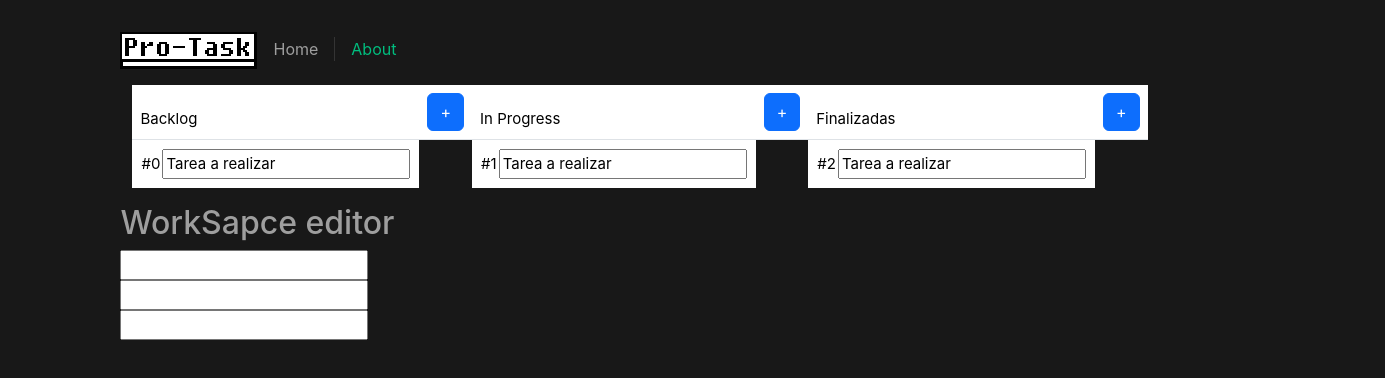
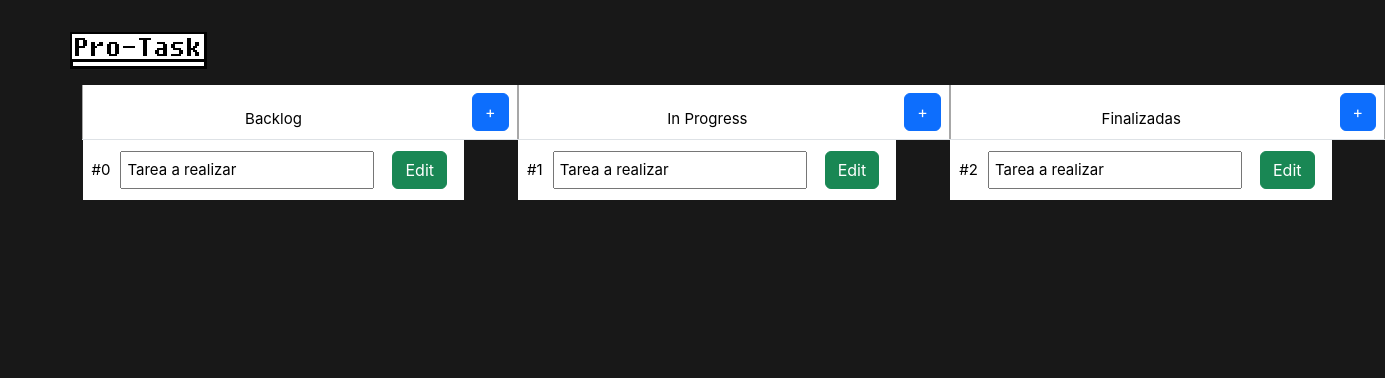
Before and after one commit to RominaSaravia/adminDeTareas, a Vue app in the folder vue-app/: page / in a window 1280 px wide. Shown: the top 378 px of the page, 1385 px wide, since content can reach past the window. Built offline with nearby package versions, Linux system fonts and the light colour scheme.

Commit message:
last changes

```diff
--- a/vue-app/src/App.vue
+++ b/vue-app/src/App.vue
@@ -7,9 +7,9 @@ import HelloWorld from './components/HelloWorld.vue'
   <header>
     <div class="wrapper">
       <nav>
-        <img src="./assets/logo-task.png" alt="Pro-task">
-        <RouterLink to="/">Home</RouterLink>
-        <RouterLink to="/about">About</RouterLink>
+        <img src="./assets/logo-task.png" alt="Pro-task" id="page-logo">
+        <!-- <RouterLink to="/">Home</RouterLink> -->
+        <!-- <RouterLink to="/about">About</RouterLink> -->
       </nav>
     </div>
   </header>
@@ -79,4 +79,24 @@ nav a:first-of-type {
     margin-top: 1rem;
   }
 }
+
+#page-logo:hover{
+        animation: logoMove 2s;
+        animation-fill-mode: forwards;
+        animation-timing-function: ease;
+        animation-iteration-count: 1;
+    }
+
+    @keyframes logoMove {
+        from{
+            left: 0px;
+            top: 0px;
+
+        }
+        to{
+            top: 10px;
+            transform: rotate(360deg) scale(0.9);
+
+        }
+    }
 </style>
--- a/vue-app/src/components/ModalForm.vue
+++ b/vue-app/src/components/ModalForm.vue
@@ -21,8 +21,8 @@ export default {
     },
     data: function () {
         return {
-          modaltaskName: reactive("task"),
-          modaltableName:reactive("Backlog"),
+          modaltaskName: reactive("new Task"),
+          modaltableName:reactive(""),
         }
     }, components: {},
     methods: {},
@@ -54,6 +54,8 @@ export default {
         console.log('table call ',this.taskList);
     }
 }
+
+
 </script>
 
 <template>
--- a/vue-app/src/components/ModalFormV2.vue
+++ b/vue-app/src/components/ModalFormV2.vue
@@ -1,46 +1,112 @@
 <script setup>
-import { ref, reactive } from 'vue'
+// import { ref, reactive } from 'vue'
 
-let modaltaskName = "task";
-let modaltableName = "Backlog";
-let miVar = reactive('valorrrr');
+// let modaltaskName = "task";
+// let modaltableName = "Backlog";
+// let miVar = reactive('valorrrr');
 
 </script>
 
-<!-- <script>
+<script>
 import { reactive } from 'vue'
 
 export default {
     setup: () => {
 
     },
+    props: {
+      workTablesOptions: {
+            type: Array,
+            required: true,
+        },
+    },
     data: function () {
         return {
-          modaltaskName: reactive("task"),
-          modaltableName:reactive("Backlog"),
+          modaltaskName: reactive(""),
+          modaltaskId: reactive(""),
+          modaltaskStatus: reactive(""),
+          modaltableName:reactive(""),
         }
     }, components: {},
     methods: {},
     mounted() {
+      const editModal = document.getElementById('editModal')
+      if (editModal) {
+        editModal.addEventListener('show.bs.modal', event => {
+        // Button that triggered the modal
+        const button = event.relatedTarget
+        // Extract info from data-bs-* attributes
+        const recipient = button.getAttribute('data-bs-whatever')
+        const taskName = button.getAttribute('data-bs-taskNombre')
+        const taskId = button.getAttribute('data-bs-taskId')
+        // If necessary, you could initiate an Ajax request here
+        // and then do the updating in a callback.
+
+        // Update the modal's content.
+        const modalTitle = editModal.querySelector('.modal-title')
+        const modalBodyInput = editModal.querySelector('.modal-body input')
+
+        modalTitle.textContent = `New task for table ${recipient}`
+        modalBodyInput.value = recipient
+
+        const tableInput = document.getElementById('tableNameInput')
+        const taskIdInput = document.getElementById('showTaskId')
+        tableInput.value = recipient;
+        taskIdInput.value = taskId;
+        this.modaltableName = recipient;
+        this.modaltaskId = taskId;
+        this.modaltaskName = taskName;
+        })
+      }
     },
     beforeUpdate(){
         console.log('table call ',this.taskList);
     }
 }
-</script> -->
+
+function updateModalWithValues(){
+
+}
+</script>
 
 <template>
-    <div>
-    <input v-model="miVar">
-    <button @click="$emit('mi-evento', {pepe:miVar})">
-      Click me
-    </button>
-    {{miVar}}
+<div class="modal fade" id="editModal" tabindex="-1" aria-labelledby="editModalLabel" aria-hidden="true">
+  <div class="modal-dialog">
+    <div class="modal-content">
+      <div class="modal-header">
+        <h1 class="modal-title fs-5" id="editModalLabel">Edit Task</h1>
+        <button type="button" class="btn-close" data-bs-dismiss="modal" aria-label="Close"></button>
+      </div>
+      <div class="modal-body">
+        <form>
+          <div class="mb-3">
+            <label for="table-name" class="col-form-label">ID:</label>
+            <input type="text" class="form-control" id="showTaskId" v-model="modaltaskId" readonly>
+            <label for="table-name" class="col-form-label">Status Actual:</label>
+            <input type="text" class="form-control" id="tableNameInput" v-model="modaltableName" readonly>
+            <label for="table-name" class="col-form-label">Nombre:</label>
+            <input type="text" class="form-control" id="newTaskName" v-model="modaltaskName">
+          </div>
+          <div class="mb-3">
+            <label for="taskName-text" class="col-form-label">Status:</label>
+            <select name="taskStatus" id="taskStatus" v-model="modaltaskStatus" required>
+              <option v-for="(item,index) in workTablesOptions" :value="item">{{item}}</option>
+            </select>
+          </div>
+        </form>
+      </div>
+      <div class="modal-footer">
+        <button type="button" class="btn btn-secondary" data-bs-dismiss="modal">Close</button>
+        <button type="button" class="btn btn-primary" data-bs-dismiss="modal" v-on:click="$emit('update-task', { id:modaltaskId , nombre:modaltaskName, status: modaltaskStatus })">Update</button>
+      </div>
+    </div>
   </div>
+</div>
 </template>
 
 <style scoped>
 
 
 
+
 </style>
--- a/vue-app/src/components/SideModal.vue
+++ /dev/null
@@ -1,67 +0,0 @@
-<script setup>
-import ModalForm from './ModalForm.vue'
-
-</script>
-
-<script>
-import { reactive } from 'vue'
-
-export default {
-    setup: () => {
-
-    },
-    props: {
-        workTablesOptions: {
-            type: Array,
-            required: true,
-        },
-    },
-    data: function () {
-        return {
-        }
-    }, components: {},
-    methods: {
-    },
-    mounted() {
-    },
-    beforeUpdate(){
-    }
-
-}
-
-////////////////////////////////////////////
-
-
-
-</script>
-
-<template>
-
-    <div>
-        <h2>WorkSapce editor</h2>
-        <div v-for="(item, index) in this.workTablesOptions"  v-bind:nombre item.nombre v-bind:oldName>
-            <input type="text"
-                :name="item.id"
-                :id="item.id"
-                :value="item"
-                v-model="item.nombre"
-                @change="$emit('update-table-name', item)">
-        </div>
-    </div>
-
-
-</template>
-
-<style scoped>
-.table-container {
-    display: flex;
-    flex-direction: row;
-}
-.table-hover:hover{
-    border: 1px solid rgba(0, 0, 0, 0.2);
-    box-shadow: 0px 5px 5px 0px rgba(0,0,0,0.75);
-    transition: 1s;
-
-}
-
-</style>
--- a/vue-app/src/components/TableWorkspace.vue
+++ b/vue-app/src/components/TableWorkspace.vue
@@ -1,5 +1,5 @@
 <script setup>
-import ModalForm from './ModalForm.vue'
+import ModalFormV2 from './ModalFormV2.vue'
 
 </script>
 
@@ -53,29 +53,42 @@ export default {
 </script>
 
 <template>
-    <table class="table table-hover">
+    <table class="table table-hover content-table" >
         <thead>
             <tr>
                 <th scope="col">{{ tableName }}</th>
                 <th scope="col">
-                    <button type="button" class="btn btn-primary" data-bs-toggle="modal" data-bs-target="#exampleModal" :data-bs-whatever="tableName"  >+</button>
+                    <button type="button" class="btn btn-primary"
+                    data-bs-toggle="modal"
+                    data-bs-target="#exampleModal"
+                    :data-bs-whatever="tableName"  >+</button>
                 </th>
             </tr>
         </thead>
         <tbody>
 
-            <tr v-for="(item, index) in this.tableItems" v-bind:nombre item.nombre >
-                <div v-if="item.tableName == this.tableName" >
-                <th scope="row">#{{ index }}</th>
+            <tr v-for="(item, index) in this.tableItems" v-bind:nombre item.nombre  >
+                <div v-if="item.tableName == this.tableName" class="div-table-row">
+                <td  scope="row">#{{ index }}</td>
                 <td>
                     <input
                     type="text"
                     :name="item.id"
                     :id="item.id"
                     v-model="item.nombre"
-                    @change="$emit('update-task', item)">
+                    @change="$emit('update-task', {id:item.id , nombre:item.nombre , status:null })">
 
                 </td>
+                <td>
+                    <button type="button" class="btn btn-success button-edit"
+                data-bs-toggle="modal"
+                data-bs-target="#editModal"
+                :data-bs-whatever="tableName"
+                :data-bs-taskId="item.id"
+                :data-bs-taskNombre="item.nombre"  >Edit</button>
+
+                </td>
+
                 </div>
             </tr>
 
@@ -83,18 +96,67 @@ export default {
         </tbody>
     </table>
 
+
+
 </template>
 
 <style scoped>
-.table-container {
-    display: flex;
-    flex-direction: row;
+.content-table{
+    margin: 0 auto;
+
 }
+.content-table td {
+    text-align: center;
+}
+.content-table tr {
+    margin: 0 auto;
+    text-align: center;
+}
+.content-table tr div {
+    margin: 0 auto;
+    text-align: center;
+}
+
+.table{
+    text-align: center
+}
+.table thead{
+    border-right: 1px solid rgb(167, 167, 167);
+    border-left: 1px solid rgb(167, 167, 167);
+
+}
+
 .table-hover:hover{
     border: 1px solid rgba(0, 0, 0, 0.2);
     box-shadow: 0px 5px 5px 0px rgba(0,0,0,0.75);
     transition: 1s;
 
 }
+.button-edit{
+    display: inline-block;
+}
+.div-table-row {
+    display: flex;
+    flex-direction: row;
+    justify-content: space-between;
+    align-items: center;
+    width: 100%;
+    text-align: center;
+}
+
+td input {
+    padding: 5px;
+    margin: 2px 8px;
+}
+.button-edit{
+    margin: 0 8px;
+    text-align: right;
+}
+table tbody{
+    width:100%;
+}
+tbody tr{
+    width: 100%;
+}
 
 </style>
--- a/vue-app/src/components/Workspace.vue
+++ b/vue-app/src/components/Workspace.vue
@@ -1,8 +1,8 @@
 <script setup>
 import TableWorkspace from './TableWorkspace.vue'
 import ModalForm from './ModalForm.vue'
-import SideModal from './SideModal.vue'
-import { ref, reactive,onMounted,onBeforeMount ,onBeforeUpdate } from 'vue'
+import ModalFormV2 from './ModalFormV2.vue'
+import { reactive,onBeforeMount ,onBeforeUpdate } from 'vue'
 
 
 let taskList = reactive([
@@ -40,6 +40,10 @@ function updateItemTable(updatedItem){
         if(taskList[index].id == updatedItem.id)
         {
             taskList[index].nombre = updatedItem.nombre;
+            if(updatedItem.status != null){
+                console.log('New status = ',  updatedItem.status)
+                taskList[index].tableName = updatedItem.status;
+            }
             return;
         }
 
@@ -51,17 +55,6 @@ function getTaskId(){
     return taskList.length + 1
 }
 
-function updateTableName(updatedTable){
-    for (let index = 0; index < taskList.length; index++) {
-        if(taskList[index].id == updatedItem.id)
-        {
-            taskList[index].nombre = updatedItem.nombre;
-            return;
-        }
-
-    }
-
-}
 
 
 onBeforeMount(()=> {
@@ -77,12 +70,15 @@ onBeforeUpdate(()=> {
 })
 
 
-///////////////////////////
+</script>
 
+<script>
+function showSideModal(){
+    let modal = document.getElementById("sideModal");
+    modal.style.display = "block";
+    console.log(modal);
 
-
-
-
+}
 </script>
 
 
@@ -103,19 +99,29 @@ onBeforeUpdate(()=> {
     v-on:new-task = "addNewItem"
     > </ModalForm>
 
-    <SideModal
+    <ModalFormV2
     v-bind:workTablesOptions = workTables
-    v-on:update-table-name = "updateTableName"
-    > </SideModal>
+    v-on:update-task = "updateItemTable"
+    > </ModalFormV2>
 
 
 </template>
 
 <style scoped>
-.table-container{
+    .table-container {
+    display: flex;
+    flex-direction: column;
+
+    }
+
+
+@media (min-width: 1024px) {
+    .table-container{
     display: flex;
     flex-direction: row;
     place-items: flex-start;
 
 }
+
+}
 </style>
```
